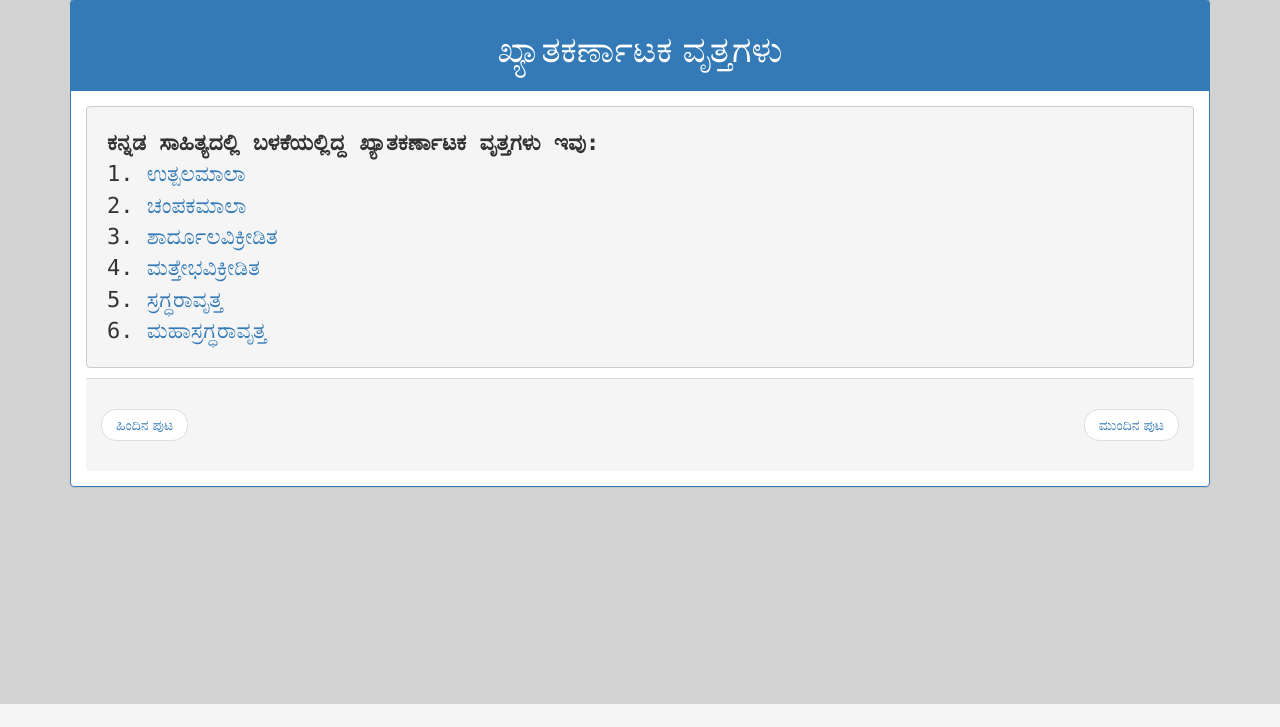
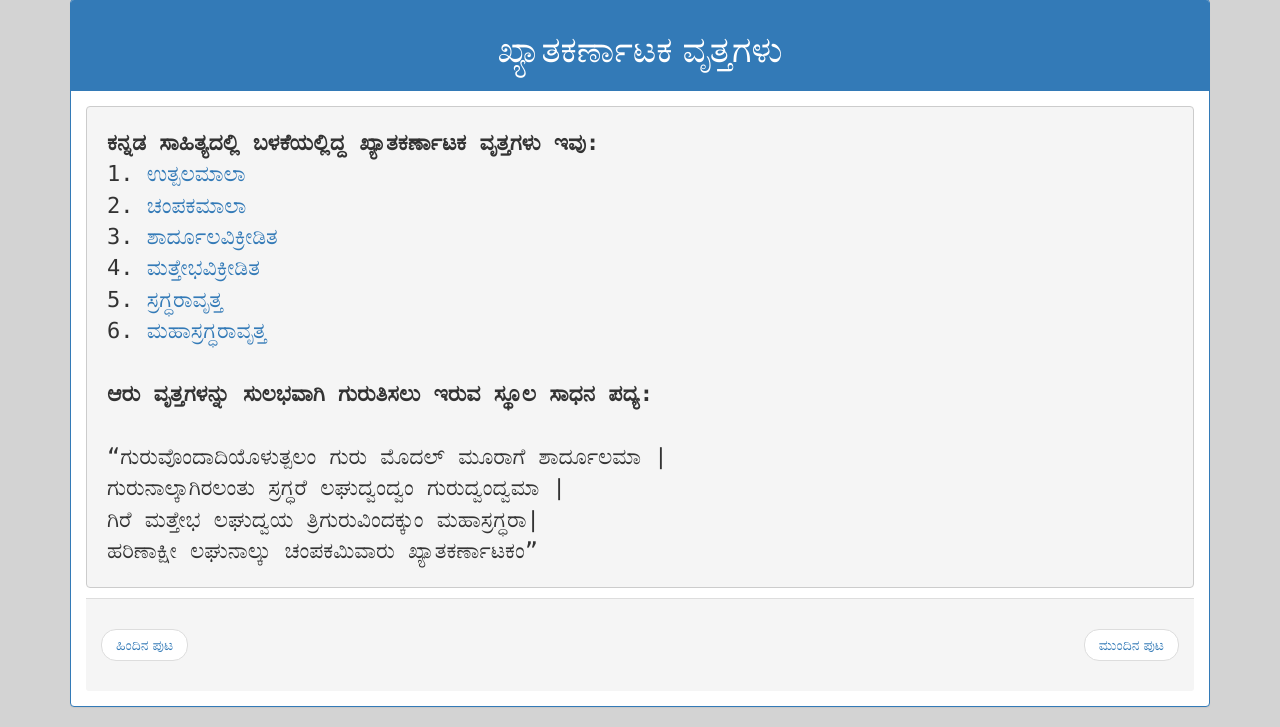
Before and after one commit to anuprshetty/chandassu, a Flask app: page /chandassu/vrutta/ in a window 1280 px wide. Shown: the part 96-823 px from the top of the page. Before the commit the page ends 800 px from the top, so only its background shows below. Run offline with Flask 3, Linux system fonts and the light colour scheme; some libraries are stand-ins or nearby versions.

Commit message:
updated vrutta template

```diff
--- a/templates/chandassu/vrutta/vrutta.html
+++ b/templates/chandassu/vrutta/vrutta.html
@@ -7,5 +7,12 @@
 4. <a href="{{ url_for('home_bp.vrutta_bp.mattebha_vikreedita')}}">ಮತ್ತೇಭವಿಕ್ರೀಡಿತ</a>
 5. <a href="{{ url_for('home_bp.vrutta_bp.sragdhara')}}">ಸ್ರಗ್ಧರಾವೃತ್ತ</a>
 6. <a href="{{ url_for('home_bp.vrutta_bp.maha_sragdhara')}}">ಮಹಾಸ್ರಗ್ಧರಾವೃತ್ತ</a>
+
+<b>ಆರು ವೃತ್ತಗಳನ್ನು ಸುಲಭವಾಗಿ ಗುರುತಿಸಲು ಇರುವ ಸ್ಥೂಲ ಸಾಧನ ಪದ್ಯ:</b>
+
+“ಗುರುವೊಂದಾದಿಯೊಳುತ್ಪಲಂ ಗುರು ಮೊದಲ್ ಮೂರಾಗೆ ಶಾರ್ದೂಲಮಾ |
+ಗುರುನಾಲ್ಕಾಗಿರಲಂತು ಸ್ರಗ್ಧರೆ ಲಘುದ್ವಂದ್ವಂ ಗುರುದ್ವಂದ್ವಮಾ |
+ಗಿರೆ ಮತ್ತೇಭ ಲಘುದ್ವಯ ತ್ರಿಗುರುವಿಂದಕ್ಕುಂ ಮಹಾಸ್ರಗ್ಧರಾ|
+ಹರಿಣಾಕ್ಷೀ ಲಘುನಾಲ್ಕು ಚಂಪಕಮಿವಾರು ಖ್ಯಾತಕರ್ಣಾಟಕಂ”
 </pre>
 {% endblock %}
```
